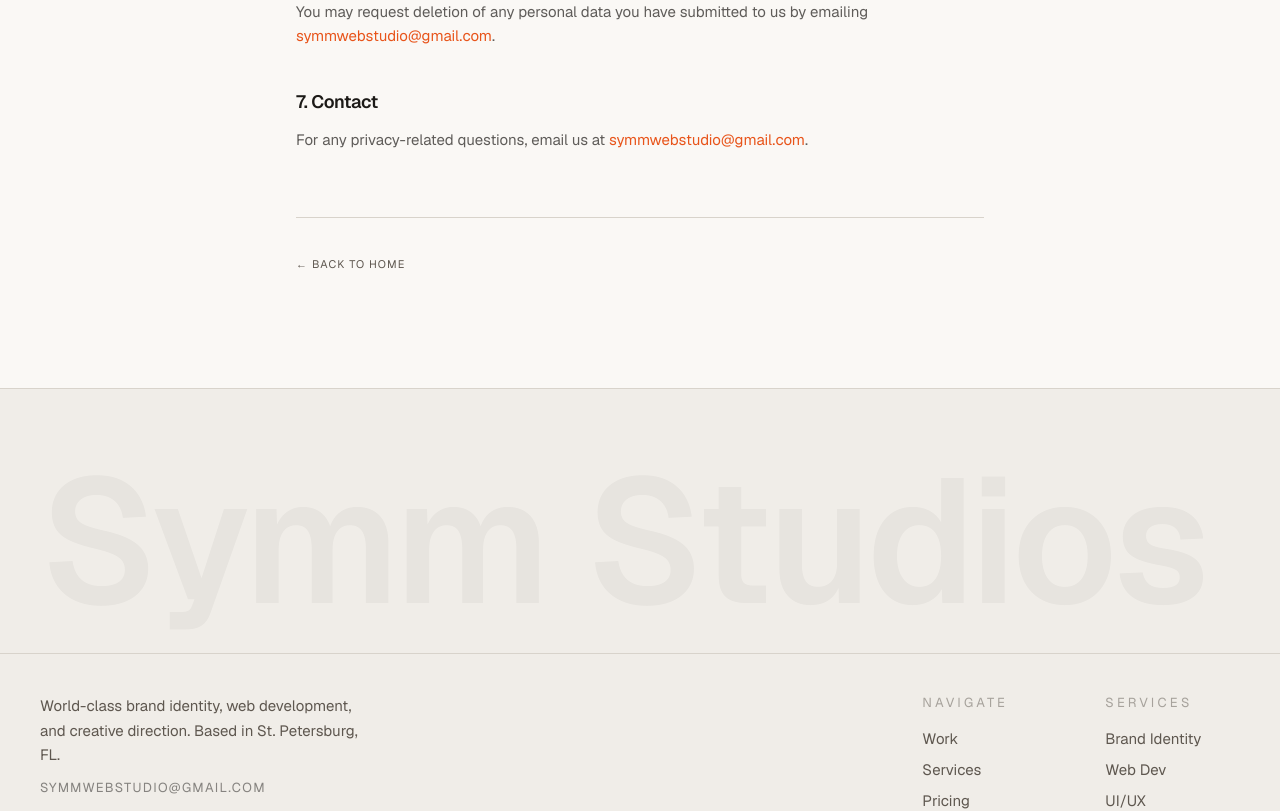
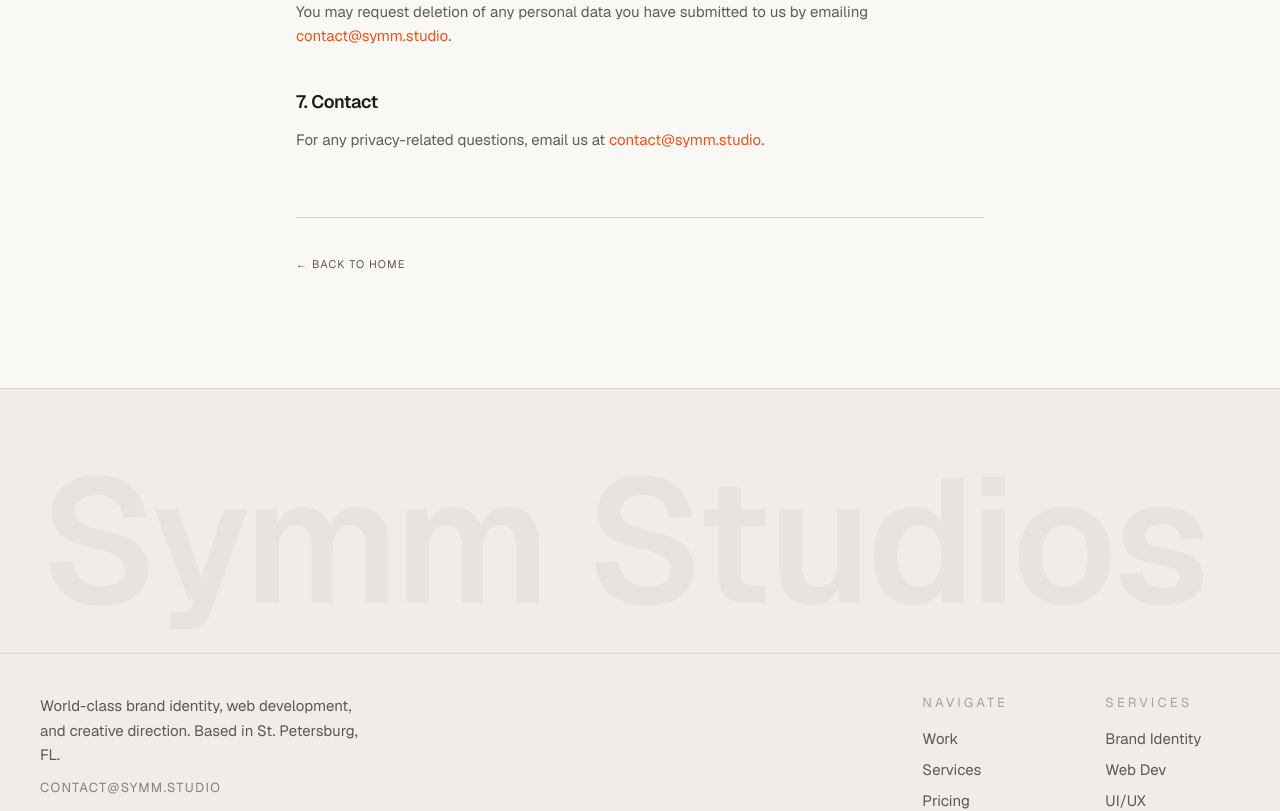
Before and after one commit to zenomead-sketch/symm-studio, a Next.js app: page /privacy in a window 1280 px wide. Shown: the part 1040-1851 px from the top of the page. Built offline with nearby package versions, Linux system fonts and the light colour scheme.

Commit message:
Update contact email to contact@symm.studio, fix scroll-to-top on navigation
Replace symmwebstudio@gmail.com with contact@symm.studio across all pages and the contact API route. Add scroll-to-top on route change via Lenis. Bump tailwindcss deps.

```diff
--- a/package.json
+++ b/package.json
@@ -26,14 +26,14 @@
     "three": "^0.183.2"
   },
   "devDependencies": {
-    "@tailwindcss/postcss": "^4",
+    "@tailwindcss/postcss": "^4.2.2",
     "@types/node": "^20",
     "@types/react": "^19",
     "@types/react-dom": "^19",
     "eslint": "^9",
     "eslint-config-next": "16.1.6",
     "playwright": "^1.58.2",
-    "tailwindcss": "^4",
+    "tailwindcss": "^4.2.2",
     "typescript": "^5"
   }
 }
--- a/src/app/api/contact/route.ts
+++ b/src/app/api/contact/route.ts
@@ -22,7 +22,7 @@ export async function POST(req: Request) {
 
     await resend.emails.send({
       from: "Symm Studios <hello@symm.studio>",
-      to: "symmwebstudio@gmail.com",
+      to: "contact@symm.studio",
       replyTo: email,
       subject: `New inquiry from ${name}${service ? `: ${service}` : ""}`,
       html: `
--- a/src/app/privacy/page.tsx
+++ b/src/app/privacy/page.tsx
@@ -45,12 +45,12 @@ export default function PrivacyPage() {
 
           <section>
             <h2 className="font-display font-bold text-paper text-lg mb-3">6. Your Rights</h2>
-            <p>You may request deletion of any personal data you have submitted to us by emailing <a href="mailto:symmwebstudio@gmail.com" className="text-flame hover:underline">symmwebstudio@gmail.com</a>.</p>
+            <p>You may request deletion of any personal data you have submitted to us by emailing <a href="mailto:contact@symm.studio" className="text-flame hover:underline">contact@symm.studio</a>.</p>
           </section>
 
           <section>
             <h2 className="font-display font-bold text-paper text-lg mb-3">7. Contact</h2>
-            <p>For any privacy-related questions, email us at <a href="mailto:symmwebstudio@gmail.com" className="text-flame hover:underline">symmwebstudio@gmail.com</a>.</p>
+            <p>For any privacy-related questions, email us at <a href="mailto:contact@symm.studio" className="text-flame hover:underline">contact@symm.studio</a>.</p>
           </section>
         </div>
 
--- a/src/app/terms/page.tsx
+++ b/src/app/terms/page.tsx
@@ -50,7 +50,7 @@ export default function TermsPage() {
 
           <section>
             <h2 className="font-display font-bold text-paper text-lg mb-3">7. Contact</h2>
-            <p>Questions about these terms? Email <a href="mailto:symmwebstudio@gmail.com" className="text-flame hover:underline">symmwebstudio@gmail.com</a>.</p>
+            <p>Questions about these terms? Email <a href="mailto:contact@symm.studio" className="text-flame hover:underline">contact@symm.studio</a>.</p>
           </section>
         </div>
 
--- a/src/components/Contact.tsx
+++ b/src/components/Contact.tsx
@@ -39,10 +39,10 @@ export function Contact() {
               <ArrowRight size={15} className="group-hover:translate-x-1 transition-transform" />
             </Link>
             <a
-              href="mailto:symmwebstudio@gmail.com"
+              href="mailto:contact@symm.studio"
               className="inline-flex items-center gap-3 px-6 sm:px-8 py-4 border border-void/20 text-void font-display font-semibold text-[11px] sm:text-[13px] tracking-[0.1em] sm:tracking-[0.12em] uppercase hover:border-void hover:bg-void/10 transition-colors min-w-0 overflow-hidden"
             >
-              <span className="truncate">symmwebstudio@gmail.com</span>
+              <span className="truncate">contact@symm.studio</span>
             </a>
           </div>
         </motion.div>
--- a/src/components/ContactPageContent.tsx
+++ b/src/components/ContactPageContent.tsx
@@ -66,8 +66,8 @@ export function ContactPageContent() {
               </div>
               <div className="flex gap-4 items-start">
                 <Mail size={15} className="text-muted mt-0.5 flex-shrink-0" />
-                <a href="mailto:symmwebstudio@gmail.com" className="text-paper text-sm font-medium hover:text-flame transition-colors">
-                  symmwebstudio@gmail.com
+                <a href="mailto:contact@symm.studio" className="text-paper text-sm font-medium hover:text-flame transition-colors">
+                  contact@symm.studio
                 </a>
               </div>
               <div className="flex gap-4 items-start">
--- a/src/components/Footer.tsx
+++ b/src/components/Footer.tsx
@@ -8,7 +8,7 @@ export function Footer() {
   return (
     <footer className="bg-surface border-t border-border">
       {/* Big wordmark */}
-      <div className="max-w-7xl mx-auto px-6 md:px-10 pt-16 pb-6 border-b border-border overflow-hidden">
+      <div className="max-w-7xl mx-auto px-6 md:px-10 pt-16 pb-6 border-b border-border overflow-hidden flex justify-center md:justify-start">
         <p
           className="font-display font-bold text-paper/[0.04] leading-none select-none whitespace-nowrap"
           style={{ fontSize: "clamp(2rem, 14vw, 11rem)" }}
@@ -24,10 +24,10 @@ export function Footer() {
             World-class brand identity, web development, and creative direction. Based in St. Petersburg, FL.
           </p>
           <a
-            href="mailto:symmwebstudio@gmail.com"
+            href="mailto:contact@symm.studio"
             className="block text-xs tracking-widest uppercase text-paper/50 hover:text-flame transition-colors"
           >
-            symmwebstudio@gmail.com
+            contact@symm.studio
           </a>
           <div className="flex gap-4 pt-1">
             <a href="https://instagram.com/symmwebstudio" target="_blank" rel="noopener noreferrer" aria-label="Instagram" className="text-muted hover:text-flame transition-colors"><Instagram size={17} /></a>
--- a/src/components/Navbar.tsx
+++ b/src/components/Navbar.tsx
@@ -131,7 +131,7 @@ export function Navbar() {
                 )
               )}
             </div>
-            <p className="mt-16 text-muted text-sm">symmwebstudio@gmail.com</p>
+            <p className="mt-16 text-muted text-sm">contact@symm.studio</p>
           </motion.div>
         )}
       </AnimatePresence>
--- a/src/components/SmoothScroll.tsx
+++ b/src/components/SmoothScroll.tsx
@@ -2,9 +2,11 @@
 
 import { useEffect, useRef } from "react";
 import Lenis from "@studio-freight/lenis";
+import { usePathname } from "next/navigation";
 
 export function SmoothScroll({ children }: { children: React.ReactNode }) {
   const lenisRef = useRef<Lenis | null>(null);
+  const pathname = usePathname();
 
   useEffect(() => {
     const lenis = new Lenis({
@@ -27,5 +29,9 @@ export function SmoothScroll({ children }: { children: React.ReactNode }) {
     };
   }, []);
 
+  useEffect(() => {
+    lenisRef.current?.scrollTo(0, { immediate: true });
+  }, [pathname]);
+
   return <>{children}</>;
 }
```
Also changed, not shown: 1 other file (tests, documents, lock files or other folders).
